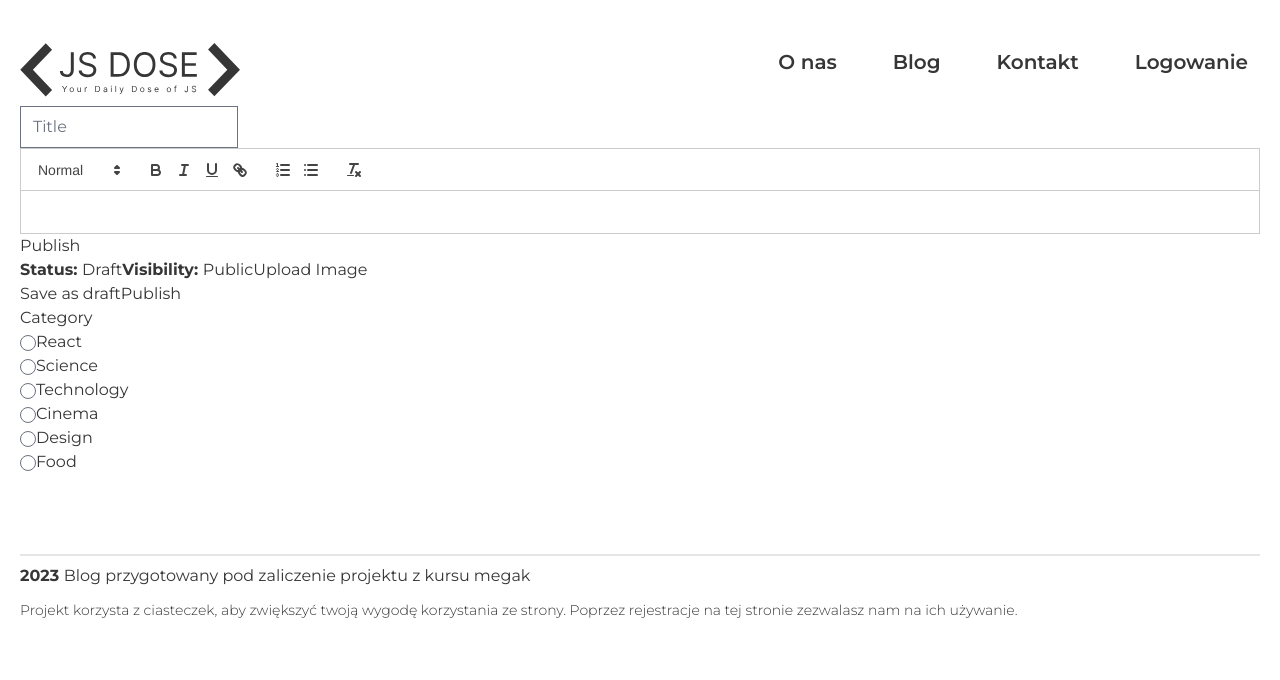
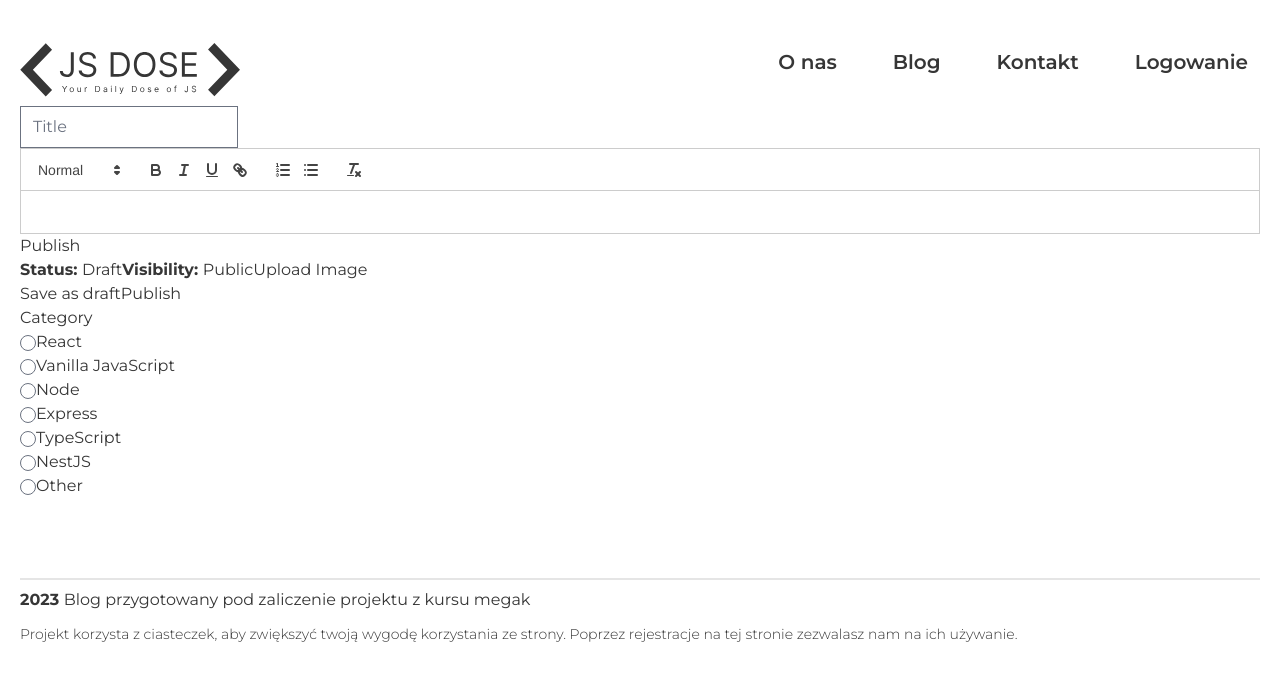
Before and after one commit to Muniox/blog-megak-front, a React (Vite) app: page /write in a window 1280 px wide. Shown: the top 680 px of the page. Built offline with nearby package versions, Linux system fonts and the light colour scheme.

Commit message:
Added write page and utility function to parse text from html.

```diff
--- a/src/components/Post.tsx
+++ b/src/components/Post.tsx
@@ -4,6 +4,7 @@ import { Link } from 'react-router-dom';
 import { pl } from 'date-fns/locale';
 import { PostEntityResponse } from 'types';
 import defaultUserImg from '../assets/deafult_author.svg';
+import { getText } from '../utils/parser';
 
 export const Post: FC<PostEntityResponse> = (props) => {
   const {
@@ -49,7 +50,7 @@ export const Post: FC<PostEntityResponse> = (props) => {
           </p>
         </div>
         <p className="mt-3 font-light leading-8 text-xl">
-          {shortDesc}
+          {getText(shortDesc)}
         </p>
         <Link to={`/posts/${id}`}>
           <button
--- a/src/pages/Single.tsx
+++ b/src/pages/Single.tsx
@@ -7,6 +7,7 @@ import { pl } from 'date-fns/locale'; // better is date-fns
 import Edit from '../assets/edit.png';
 import Delete from '../assets/delete.png';
 import { AuthContext, AuthContextProps } from '../context/authContext';
+import { getText } from '../utils/parser';
 
 export const Single = () => {
   const [post, setPost] = useState<PostEntityResponse | null>(null);
@@ -32,7 +33,9 @@ export const Single = () => {
 
   const handleDelete = async () => {
     try {
-      const res = await axios.delete(`${import.meta.env.VITE_PATH}posts/${postId}`);
+      const res = await axios.delete(`${import.meta.env.VITE_PATH}posts/${postId}`, {
+        withCredentials: true,
+      });
       console.log(res.data);
       navigate('/');
     } catch (error) {
@@ -48,7 +51,6 @@ export const Single = () => {
     ? formatDistanceToNow(postDate, { addSuffix: true, locale: pl })
     : format(postDate, 'dd-MM-yyyy');
 
-  console.log(post.userId);
   return post ? (
     <div className="">
       <div className="">
@@ -89,7 +91,7 @@ export const Single = () => {
             : null}
         </div>
         <h1>{post.title}</h1>
-        {post.desc}
+        {getText(post.desc)}
       </div>
     </div>
   )
--- a/src/pages/Write.tsx
+++ b/src/pages/Write.tsx
@@ -1,17 +1,20 @@
-import React, { useState } from 'react';
+import React, {
+  FormEvent, useState,
+} from 'react';
 import ReactQuill from 'react-quill';
 import 'react-quill/dist/quill.snow.css';
 import axios from 'axios';
 import { useLocation, useNavigate } from 'react-router-dom';
 import { format } from 'date-fns';
+import { getText } from '../utils/parser';
 
 export const Write = () => {
   const { state } = useLocation();
   console.log(useLocation());
   const [value, setValue] = useState(state?.title || '');
-  const [title, setTitle] = useState(state?.desc || '');
+  const [title, setTitle] = useState(getText(state?.desc) || '');
   const [file, setFile] = useState<string | Blob | null>(null);
-  const [category, setCat] = useState(state?.cat || '');
+  const [category, setCat] = useState(state?.category || '');
   // inna metoda, zamiast w jednym inpucie zrobimy w kilku, Register jest przykladem jednego inputa
 
   const navigate = useNavigate();
@@ -32,7 +35,7 @@ export const Write = () => {
     }
   };
 
-  const handleSubmit = async (e: any) => {
+  const handleSubmit = async (e: FormEvent<HTMLButtonElement>) => {
     e.preventDefault();
     const imgUrl = await upload();
 
@@ -82,45 +85,51 @@ export const Write = () => {
           </label>
           <div className="buttons">
             <button type="button">Save as draft</button>
-            <button type="button" onClick={handleSubmit}>Publish</button>
+            <button type="submit" onSubmit={handleSubmit}>Publish</button>
           </div>
         </div>
         <div className="item">
           <h1>Category</h1>
           <div className="">
             <label htmlFor="react">
-              <input type="radio" checked={category === 'React'} name="react" value="React" id="react" onChange={(e) => setCat(e.target.value)} />
+              <input type="radio" checked={category === 'React'} name="category" value="React" id="react" onChange={(e) => setCat(e.target.value)} />
               React
             </label>
           </div>
           <div className="">
-            <label htmlFor="science">
-              <input type="radio" checked={category === 'science'} name="cat" value="science" id="science" onChange={(e) => setCat(e.target.value)} />
-              Science
+            <label htmlFor="vanilla">
+              <input type="radio" checked={category === 'Vanilla JavaScript'} name="category" value="Vanilla JavaScript" id="vanilla" onChange={(e) => setCat(e.target.value)} />
+              Vanilla JavaScript
             </label>
           </div>
           <div className="">
-            <label htmlFor="technology">
-              <input type="radio" checked={category === 'technology'} name="cat" value="technology" id="technology" onChange={(e) => setCat(e.target.value)} />
-              Technology
+            <label htmlFor="node">
+              <input type="radio" checked={category === 'Node'} name="category" value="Node" id="node" onChange={(e) => setCat(e.target.value)} />
+              Node
             </label>
           </div>
           <div className="">
-            <label htmlFor="cinema">
-              <input type="radio" checked={category === 'cinema'} name="cat" value="cinema" id="cinema" onChange={(e) => setCat(e.target.value)} />
-              Cinema
+            <label htmlFor="express">
+              <input type="radio" checked={category === 'Express'} name="category" value="Express" id="express" onChange={(e) => setCat(e.target.value)} />
+              Express
             </label>
           </div>
           <div className="">
-            <label htmlFor="design">
-              <input type="radio" checked={category === 'design'} name="cat" value="design" id="design" onChange={(e) => setCat(e.target.value)} />
-              Design
+            <label htmlFor="typescript">
+              <input type="radio" checked={category === 'TypeScript'} name="category" value="TypeScript" id="typescript" onChange={(e) => setCat(e.target.value)} />
+              TypeScript
             </label>
           </div>
           <div className="">
-            <label htmlFor="food">
-              <input type="radio" checked={category === 'food'} name="cat" value="food" id="food" onChange={(e) => setCat(e.target.value)} />
-              Food
+            <label htmlFor="nest">
+              <input type="radio" checked={category === 'NestJS'} name="category" value="NestJS" id="nest" onChange={(e) => setCat(e.target.value)} />
+              NestJS
+            </label>
+          </div>
+          <div className="">
+            <label htmlFor="other">
+              <input type="radio" checked={category === 'Other'} name="category" value="Other" id="other" onChange={(e) => setCat(e.target.value)} />
+              Other
             </label>
           </div>
         </div>
--- /dev/null
+++ b/src/utils/parser.ts
@@ -0,0 +1,7 @@
+export const getText = (html: string) => {
+  if (html === undefined) {
+    return null;
+  }
+  const doc = new DOMParser().parseFromString(html, 'text/html');
+  return doc.body.textContent;
+};
```
Also changed, not shown: config.env.txt (added).
